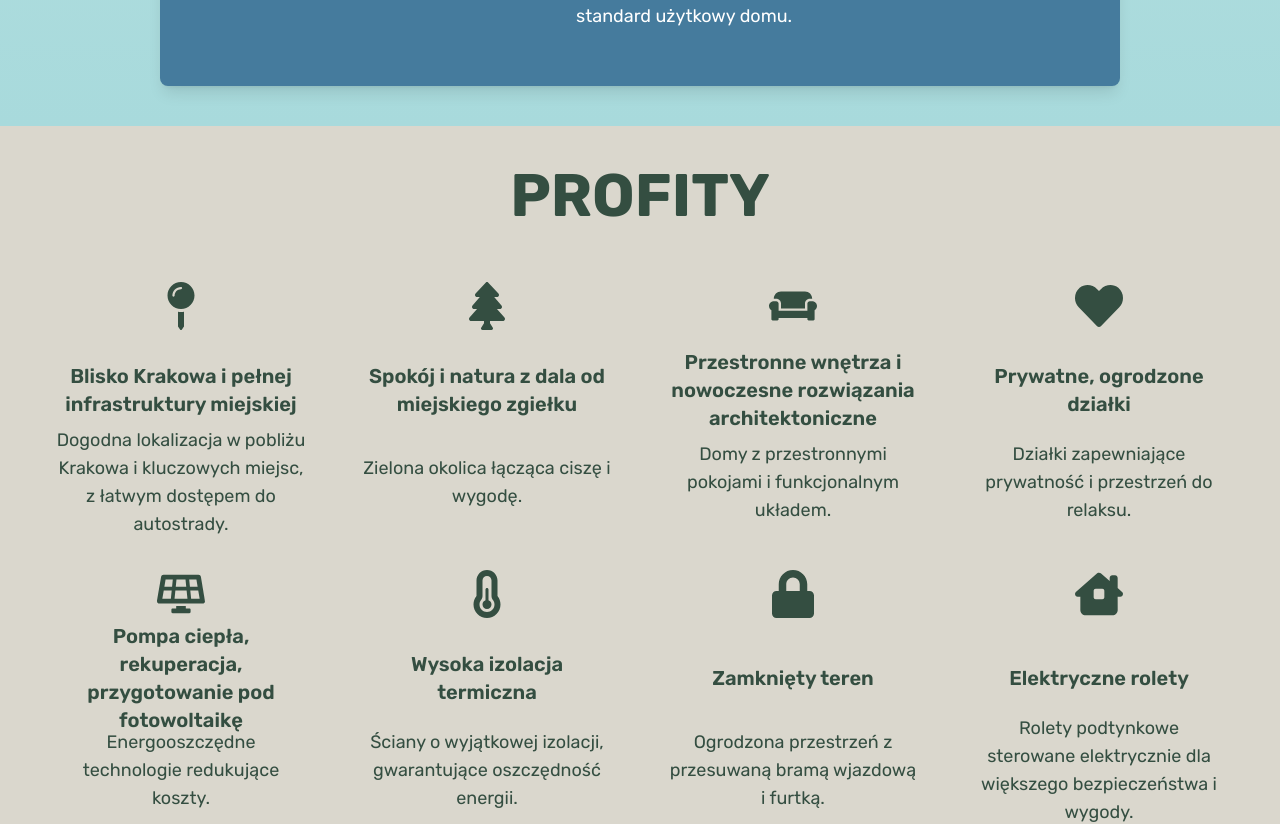
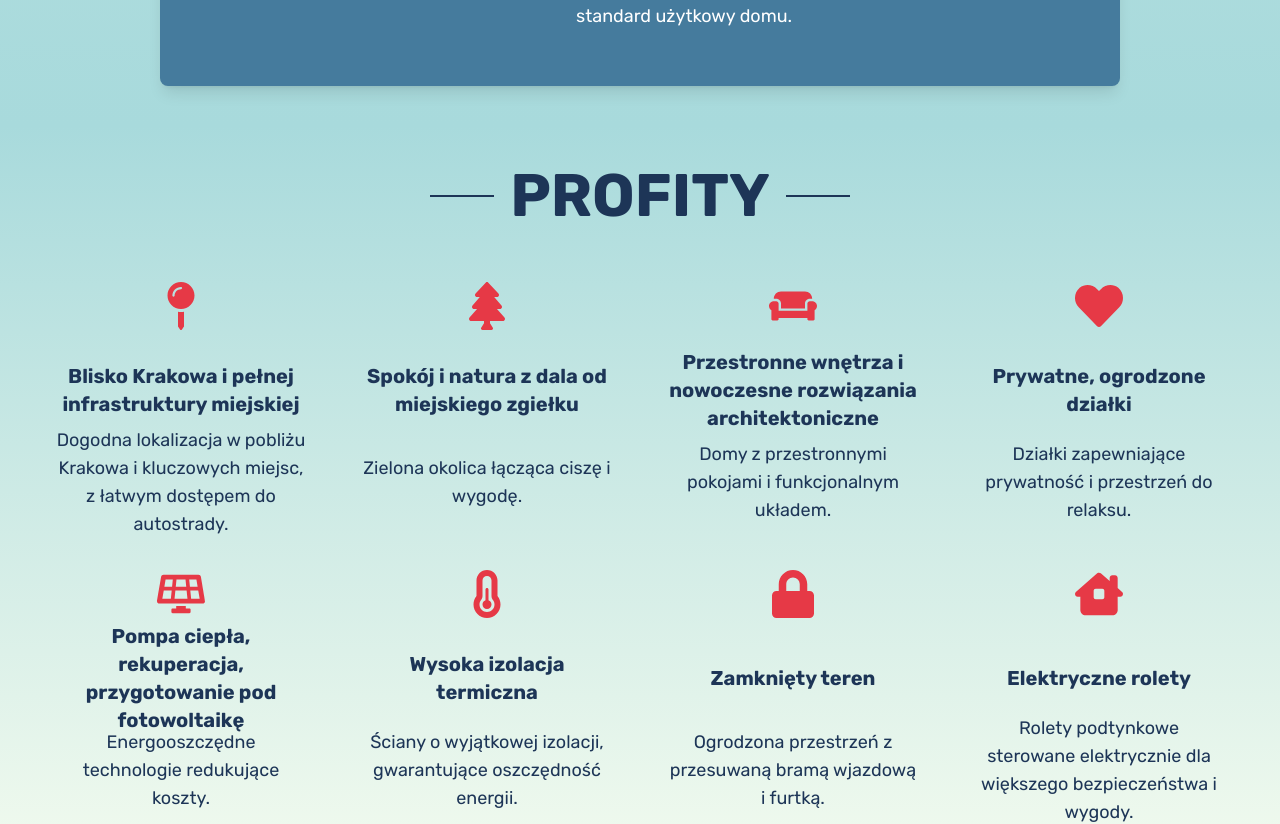
Before and after one commit to ruffaaw/dobranowice, a Next.js app: page / in a window 1280 px wide. Shown: the part 3806-4630 px from the top of the page. Built offline with nearby package versions, Linux system fonts and the light colour scheme.

Commit message:
style: updated colors

```diff
--- a/components/Profits.tsx
+++ b/components/Profits.tsx
@@ -10,52 +10,52 @@ import { FaTemperatureHalf, FaHouseChimneyWindow } from "react-icons/fa6";
 export default function Profits() {
   const profitItems = [
     {
-      icon: <FaMapPin className="text-[#344E41] text-5xl " />,
+      icon: <FaMapPin className="text-[#e63946] text-5xl " />,
       title: "Blisko Krakowa i pełnej infrastruktury miejskiej",
       description:
         "Dogodna lokalizacja w pobliżu Krakowa i kluczowych miejsc, z łatwym dostępem do autostrady.",
       delay: 0,
     },
     {
-      icon: <FaTree className="text-[#344E41] text-5xl" />,
+      icon: <FaTree className="text-[#e63946] text-5xl" />,
       title: "Spokój i natura z dala od miejskiego zgiełku",
       description: "Zielona okolica łącząca ciszę i wygodę.",
       delay: 100,
     },
     {
-      icon: <FaCouch className="text-[#344E41] text-5xl" />,
+      icon: <FaCouch className="text-[#e63946] text-5xl" />,
       title: "Przestronne wnętrza i nowoczesne rozwiązania architektoniczne",
       description: "Domy z przestronnymi pokojami i funkcjonalnym układem.",
       delay: 200,
     },
     {
-      icon: <FaHeart className="text-[#344E41] text-5xl " />,
+      icon: <FaHeart className="text-[#e63946] text-5xl " />,
       title: "Prywatne, ogrodzone działki",
       description: "Działki zapewniające prywatność i przestrzeń do relaksu.",
       delay: 300,
     },
     {
-      icon: <FaSolarPanel className="text-[#344E41] text-5xl" />,
+      icon: <FaSolarPanel className="text-[#e63946] text-5xl" />,
 
       title: "Pompa ciepła, rekuperacja, przygotowanie pod fotowoltaikę",
       description: "Energooszczędne technologie redukujące koszty.",
       delay: 400,
     },
     {
-      icon: <FaTemperatureHalf className="text-[#344E41] text-5xl" />,
+      icon: <FaTemperatureHalf className="text-[#e63946] text-5xl" />,
       title: "Wysoka izolacja termiczna",
       description:
         "Ściany o wyjątkowej izolacji, gwarantujące oszczędność energii.",
       delay: 500,
     },
     {
-      icon: <FaLock className="text-[#344E41] text-5xl" />,
+      icon: <FaLock className="text-[#e63946] text-5xl" />,
       title: "Zamknięty teren",
       description: "Ogrodzona przestrzeń z przesuwaną bramą wjazdową i furtką.",
       delay: 600,
     },
     {
-      icon: <FaHouseChimneyWindow className="text-[#344E41] text-5xl" />,
+      icon: <FaHouseChimneyWindow className="text-[#e63946] text-5xl" />,
 
       title: "Elektryczne rolety",
       description:
@@ -66,31 +66,49 @@ export default function Profits() {
   return (
     <section
       id="profits"
-      className="w-full h-full flex flex-col items-center bg-[#DAD7CD] relative scroll-mt-20"
+      className="w-full h-full flex flex-col items-center bg-gradient-to-b from-[#a8dadc] to-[#f1faee] relative scroll-mt-20"
     >
-      <div>
-        <p className="text-3xl sm:text-4xl lg:text-6xl text-[#344E41] pt-10 font-bold break-words max-w-full">
+      <div className="flex items-center justify-center pt-10">
+        <span
+          className="h-[2px] w-16 bg-[#1d3557] mr-4"
+          data-aos="fade-right"
+          data-aos-duration="800"
+        ></span>
+
+        <h1
+          className="text-3xl sm:text-4xl lg:text-6xl font-bold text-[#1d3557]"
+          data-aos="fade-up"
+          data-aos-delay="200"
+          data-aos-duration="800"
+        >
           PROFITY
-        </p>
+        </h1>
+
+        <span
+          className="h-[2px] w-16 bg-[#1d3557] ml-4"
+          data-aos="fade-left"
+          data-aos-duration="800"
+        ></span>
       </div>
+
       <div className="flex w-full h-full flex-col p-10">
         <div className="grid grid-cols-1 md:grid-cols-2 lg:grid-cols-4 gap-6">
           {profitItems.map((item, index) => (
             <div
               key={index}
-              className="w-full flex flex-col text-[#344E41] justify-center items-center px-4 space-y-3 max-md:pt-5"
+              className="w-full flex flex-col text-[#1d3557] justify-center items-center px-4 space-y-3 max-md:pt-5"
               data-aos="fade-up"
               data-aos-delay={item.delay}
             >
               <div className="max-md:h-full h-20 flex justify-center items-center">
                 {item.icon}
               </div>
-              <div className="max-md:h-full h-12 lg:h-24  xl:h-16 flex justify-center items-center">
-                <p className="font-semibold text-lg xl:text-xl text-center">
+              <div className="max-md:h-full h-12 lg:h-24 xl:h-16 flex justify-center items-center ">
+                <p className="font-bold text-lg xl:text-xl text-center">
                   {item.title}
                 </p>
               </div>
-              <div className="max-md:h-full h-16 lg:h-28 xl:h-24 flex justify-center items-center">
+              <div className="max-md:h-full h-16 lg:h-28 xl:h-24 flex justify-center items-center ">
                 <p className=" text-base xl:text-lg text-center">
                   {item.description}
                 </p>
```
